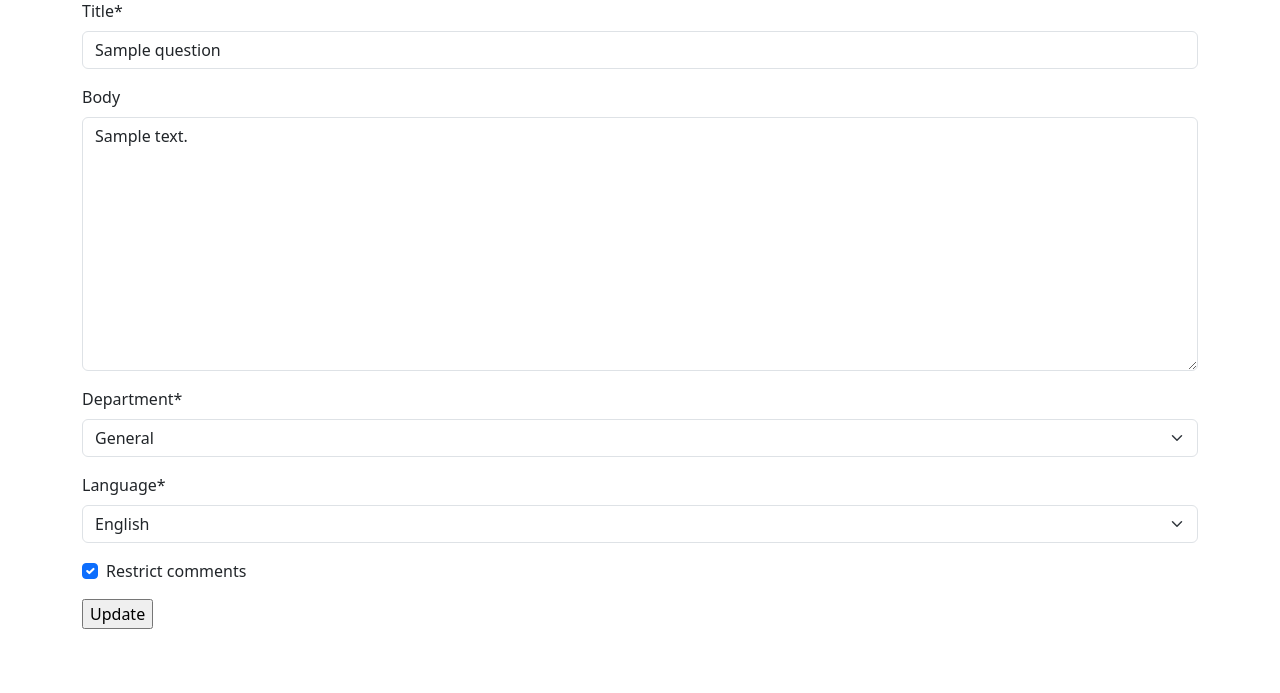
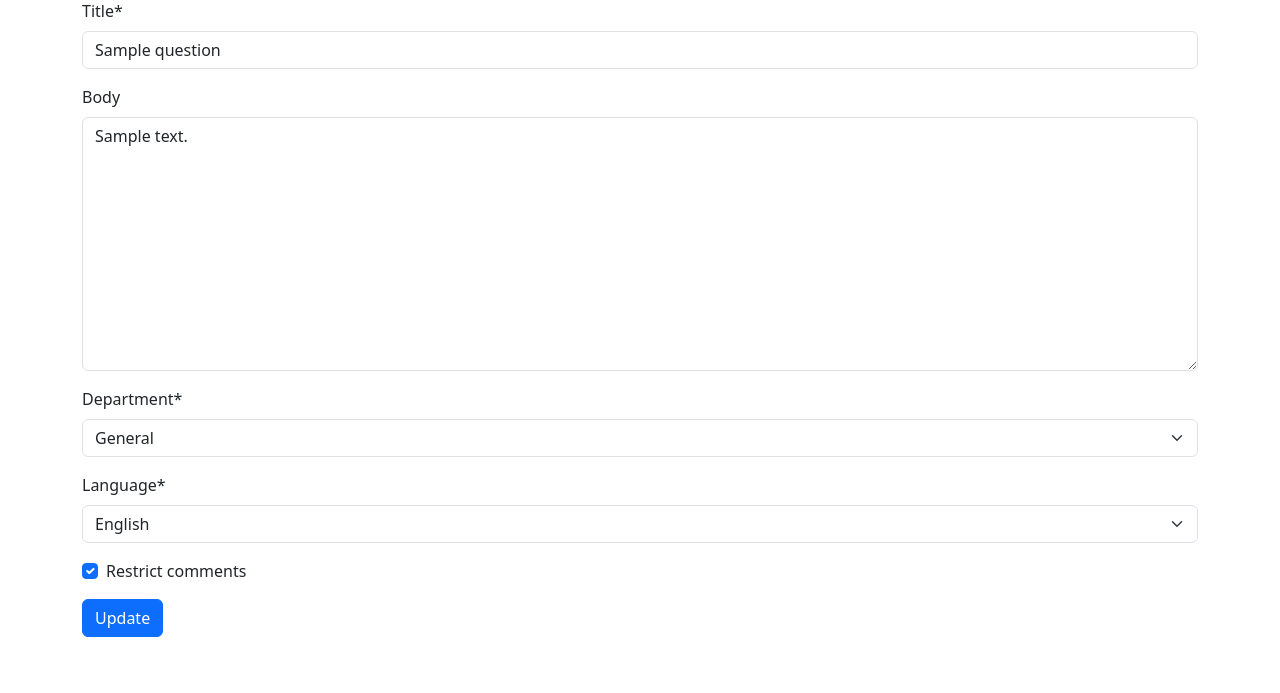
Before and after one commit to MidHunterX/GNOSIS, a Django app: page /update_ques/1/ in a window 1280 px wide. Shown: the part 217-910 px from the top of the page. Before the commit the page ends 846 px from the top, so only its background shows below. Run offline with Django 5.2, Linux system fonts and the light colour scheme; a user stored in the database is signed in; tables that the repository leaves empty hold one stand-in row (values such as "Sample post"); grey boxes marked "Sample" are stand-in pictures; some libraries are stand-ins or nearby versions.

Commit message:
🔧 Fixed: UI Minor Fixes

```diff
--- a/gnosis_app/templates/gnosis/ques_detail.html
+++ b/gnosis_app/templates/gnosis/ques_detail.html
@@ -14,10 +14,10 @@
   <div>
     <p class="mb-0"><strong>Author: </strong><a href="{% url 'gnosis:profilepage' q.author %}">@{{q.author}}</a>
       <span class="float-end">
+        {% if q.updated|date:"Y-m-d H:i:s" != q.created|date:"Y-m-d H:i:s" %}
+        <span class="badge rounded-pill text-bg-secondary">Edited: {{ q.updated|smol_timesince }} ago</span>
+        {% endif %}
         <span class="badge rounded-pill text-bg-secondary">Posted: {{ q.created|smol_timesince }} ago</span>
-        {% if q.updated|date:"Y-m-d H:i:s" != q.created|date:"Y-m-d H:i:s" %}
-        <span class="badge rounded-pill text-bg-secondary">Updated: {{ q.updated|smol_timesince }} ago</span>
-        {% endif %}
         <span style="text-transform: uppercase;" class="badge rounded-pill text-bg-primary">{{q.department}}</span>
         <span style="text-transform: uppercase;" class="badge rounded-pill text-bg-secondary">{{q.language}}</span>
       </span>
--- a/gnosis_app/templates/gnosis/update_ques.html
+++ b/gnosis_app/templates/gnosis/update_ques.html
@@ -6,7 +6,7 @@
   <form method="POST">
     {% csrf_token %}
     {{ form|crispy}}
-    <input type="submit" name="submit" , value='Update'>
+    <input type="submit" name="submit" class="btn btn-primary mb-2" value="Update">
   </form>
 
   {% endblock %}
```
